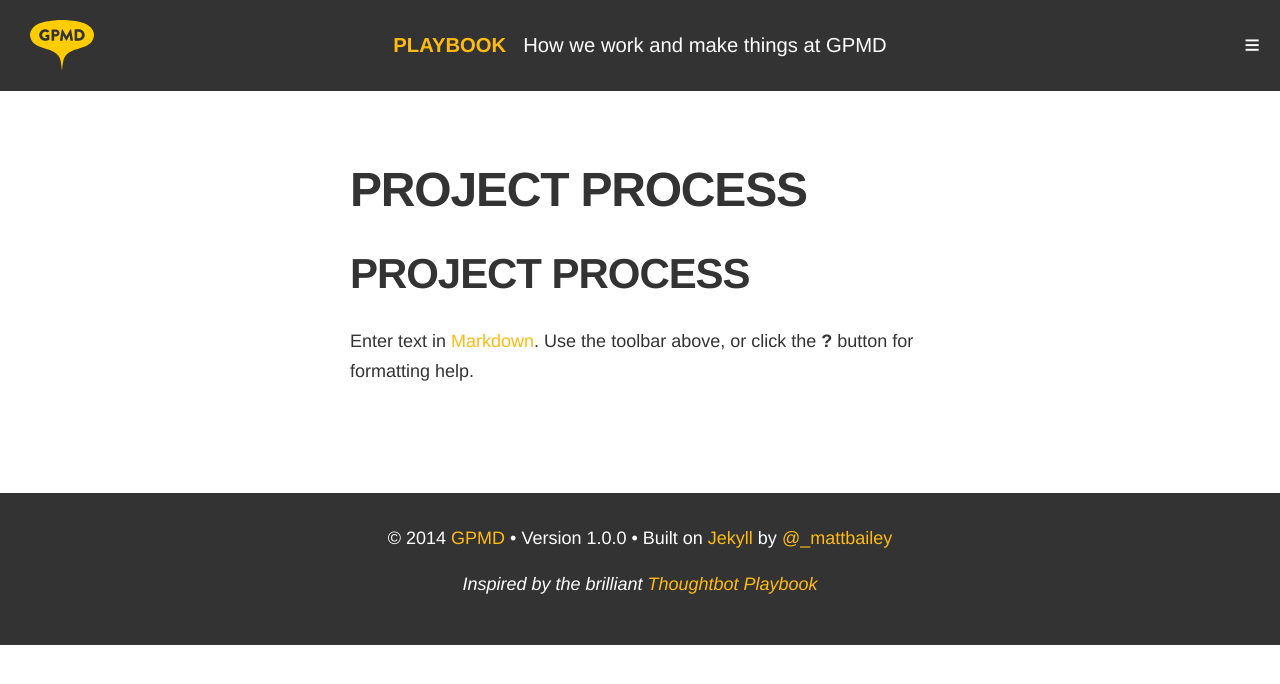
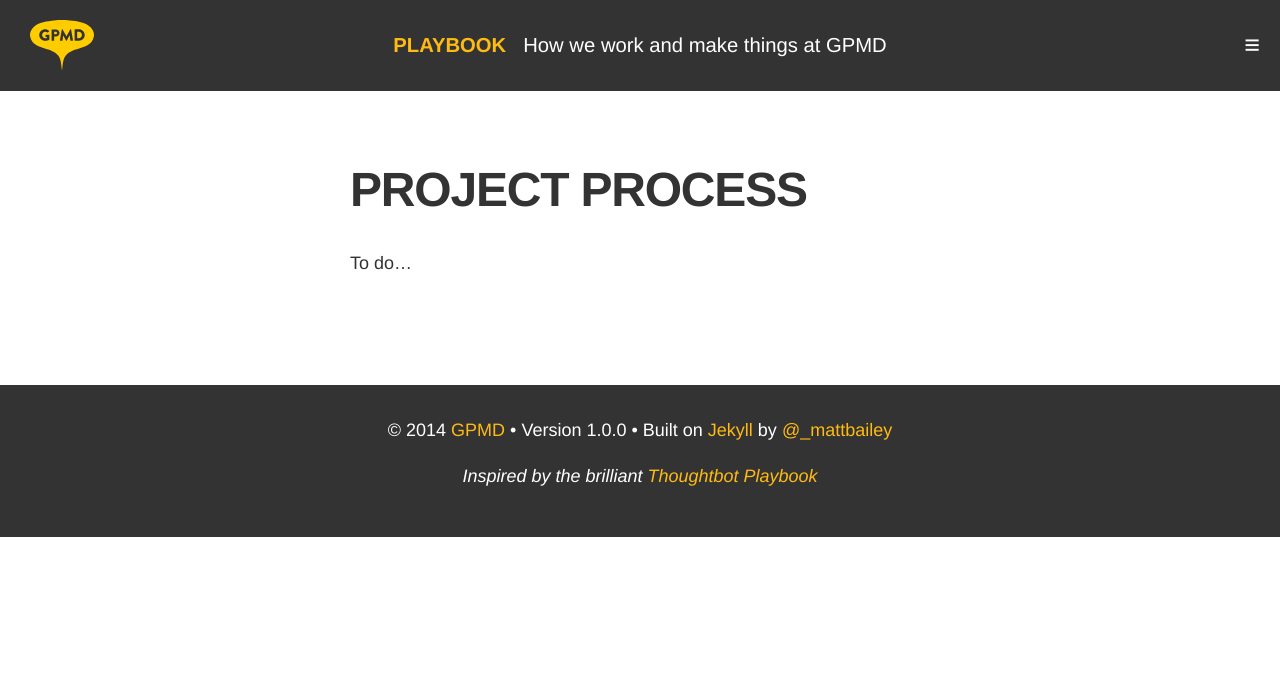
Before and after one commit to gpmd/playbook, a Jekyll site: the page built from _posts/pages/2014-03-27-project-process.md, in a window 1280 px wide. Shown: the top 684 px of the page. Built offline with Jekyll 4.4.1, drawn with Linux system fonts in a browser that asks for light colours; nearby versions of some CDN libraries; Markdown is read by kramdown in place of the engine named in the settings.

Commit message:
Updated 2014-03-27-project-process.md

```diff
--- a/_posts/pages/2014-03-27-project-process.md
+++ b/_posts/pages/2014-03-27-project-process.md
@@ -5,6 +5,4 @@
 permalink: "project-process"
 ---
 
-## Project Process
-
-Enter text in [Markdown](http://daringfireball.net/projects/markdown/). Use the toolbar above, or click the **?** button for formatting help.
+To do...
```
